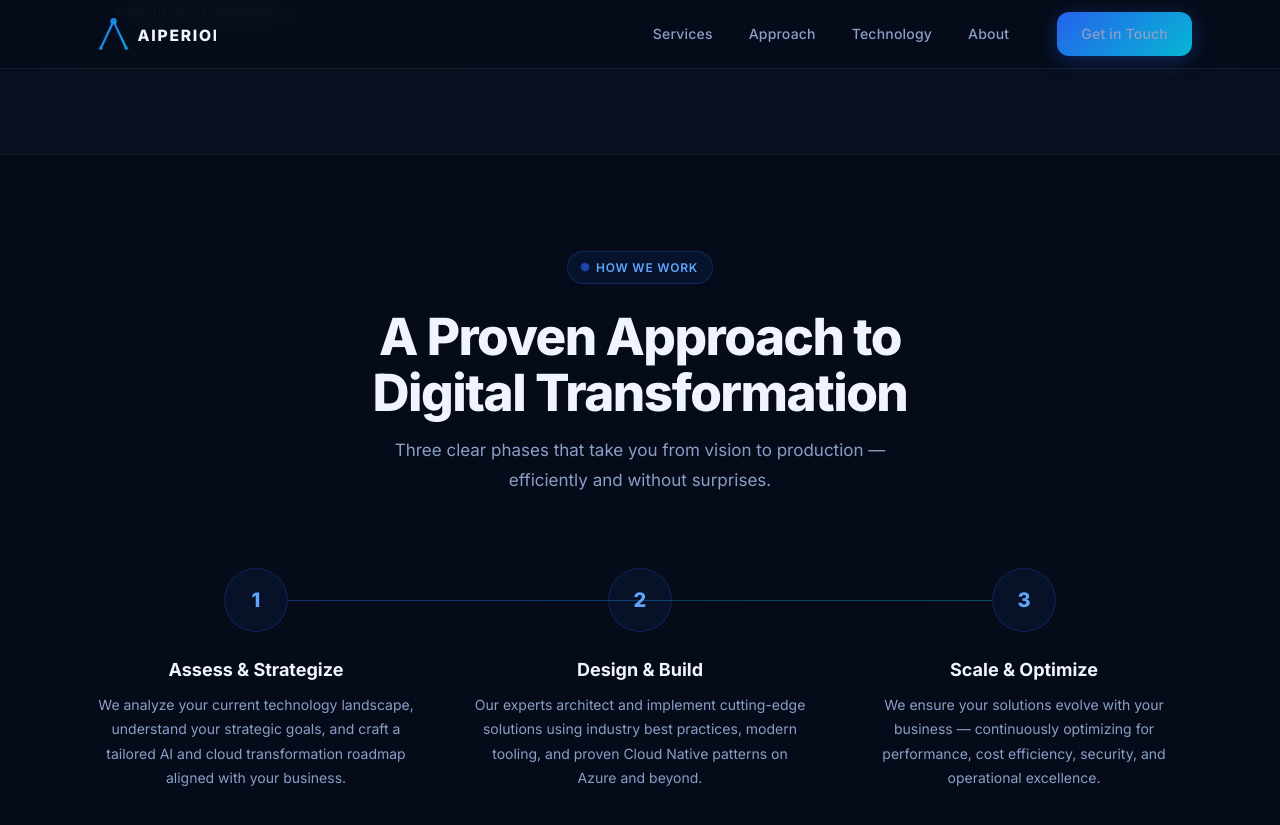
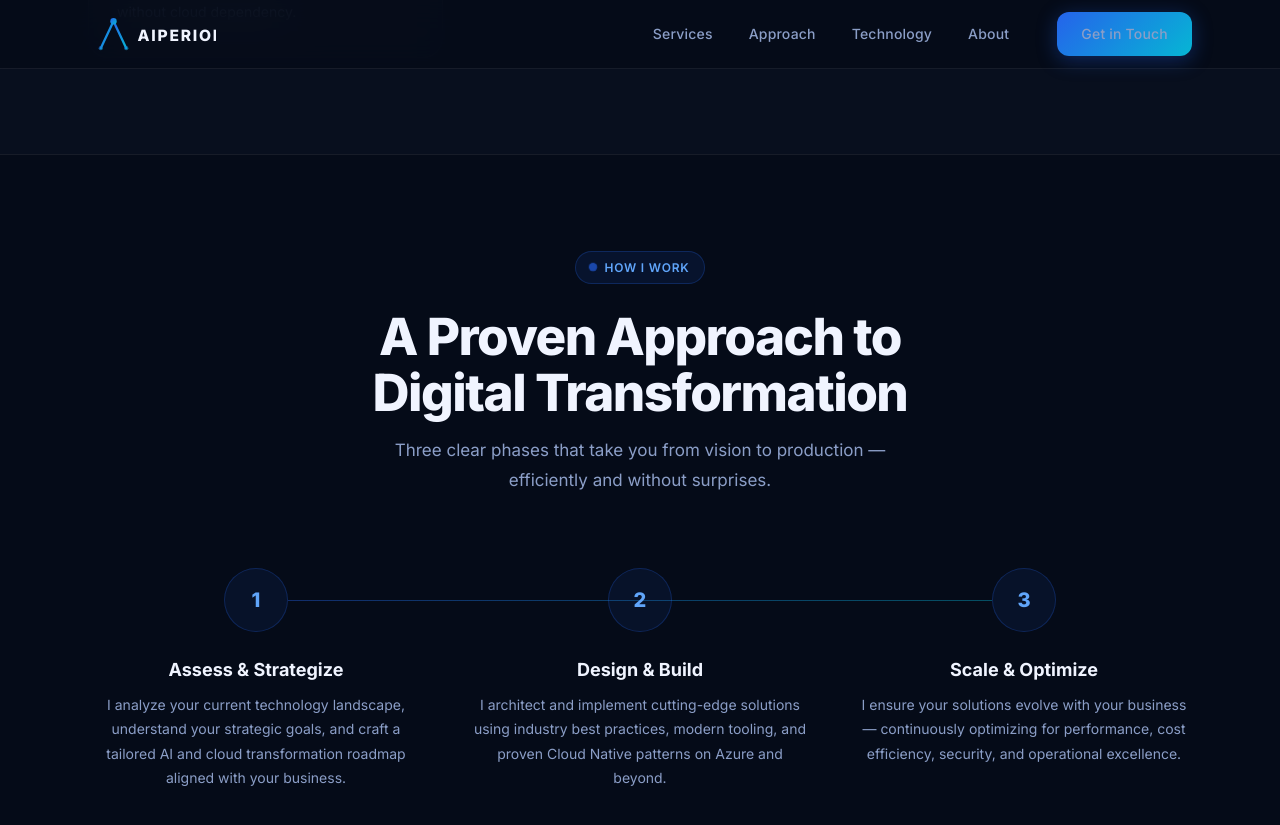
Before and after one commit to AIperion/aiperion.github.io, a Jekyll site: the page built from docs/index.html, in a window 1280 px wide and 900 px high, scrolled down 2231 px. Shown: the top 825 px of the window. Built offline with Jekyll 4.4.1, drawn with Linux system fonts in a browser that asks for light colours; some of the changed text lies outside the part shown.

Commit message:
fix: replace all team/plural language with solo first-person formulations
Co-authored-by: hoffe86 <5873390+hoffe86@users.noreply.github.com>

```diff
--- a/docs/index.html
+++ b/docs/index.html
@@ -1,7 +1,7 @@
 ---
 layout: default
 title: AI & Cloud Consulting
-description: "AIPERION empowers organizations to harness the transformative power of AI and modern cloud technologies. We design, build, and scale AI-enhanced solutions on Microsoft Azure and beyond."
+description: "AIPERION empowers organizations to harness the transformative power of AI and modern cloud technologies. I design, build, and scale AI-enhanced solutions on Microsoft Azure and beyond."
 ---
 
 <!-- ============================================================
@@ -79,7 +79,7 @@ description: "AIPERION empowers organizations to harness the transformative powe
 
       <p class="hero-description">
         AIPERION empowers organizations to harness the transformative power of AI
-        and modern cloud technologies. We design, build, and scale AI-enhanced
+        and modern cloud technologies. I design, build, and scale AI-enhanced
         solutions on Microsoft Azure and beyond.
       </p>
 
@@ -104,10 +104,10 @@ description: "AIPERION empowers organizations to harness the transformative powe
 <section class="services" id="services" aria-labelledby="services-heading">
   <div class="container">
     <div class="section-header">
-      <span class="badge"><span class="badge-dot"></span>What We Do</span>
+      <span class="badge"><span class="badge-dot"></span>What I Do</span>
       <h2 id="services-heading">AI &amp; Cloud Services<br>Built for the Future</h2>
       <p>
-        From strategy to implementation, we deliver end-to-end consulting
+        From strategy to implementation, I deliver end-to-end consulting
         to accelerate your AI and cloud transformation.
       </p>
     </div>
@@ -189,7 +189,7 @@ description: "AIPERION empowers organizations to harness the transformative powe
 <section class="approach" id="approach" aria-labelledby="approach-heading">
   <div class="container">
     <div class="section-header">
-      <span class="badge"><span class="badge-dot"></span>How We Work</span>
+      <span class="badge"><span class="badge-dot"></span>How I Work</span>
       <h2 id="approach-heading">A Proven Approach to<br>Digital Transformation</h2>
       <p>Three clear phases that take you from vision to production — efficiently and without surprises.</p>
     </div>
@@ -199,19 +199,19 @@ description: "AIPERION empowers organizations to harness the transformative powe
       <div class="approach-step">
         <div class="step-num">1</div>
         <h3>Assess &amp; Strategize</h3>
-        <p>We analyze your current technology landscape, understand your strategic goals, and craft a tailored AI and cloud transformation roadmap aligned with your business.</p>
+        <p>I analyze your current technology landscape, understand your strategic goals, and craft a tailored AI and cloud transformation roadmap aligned with your business.</p>
       </div>
 
       <div class="approach-step">
         <div class="step-num">2</div>
         <h3>Design &amp; Build</h3>
-        <p>Our experts architect and implement cutting-edge solutions using industry best practices, modern tooling, and proven Cloud Native patterns on Azure and beyond.</p>
+        <p>I architect and implement cutting-edge solutions using industry best practices, modern tooling, and proven Cloud Native patterns on Azure and beyond.</p>
       </div>
 
       <div class="approach-step">
         <div class="step-num">3</div>
         <h3>Scale &amp; Optimize</h3>
-        <p>We ensure your solutions evolve with your business — continuously optimizing for performance, cost efficiency, security, and operational excellence.</p>
+        <p>I ensure your solutions evolve with your business — continuously optimizing for performance, cost efficiency, security, and operational excellence.</p>
       </div>
 
     </div>
@@ -225,7 +225,7 @@ description: "AIPERION empowers organizations to harness the transformative powe
   <div class="container">
     <div class="section-header">
       <h2 id="tech-heading">Technology Stack</h2>
-      <p>We leverage best-in-class platforms and tools to build reliable, scalable, and future-proof solutions.</p>
+      <p>I leverage best-in-class platforms and tools to build reliable, scalable, and future-proof solutions.</p>
     </div>
 
     <div class="tech-grid">
@@ -344,13 +344,13 @@ description: "AIPERION empowers organizations to harness the transformative powe
           like Cloud Native technologies.
         </p>
         <p>
-          We combine deep technical expertise with strategic consulting capabilities
-          to deliver measurable, lasting business value. Our approach is pragmatic
-          and results-driven — we don't just advise, we build alongside you.
+          I combine deep technical expertise with strategic consulting capabilities
+          to deliver measurable, lasting business value. My approach is pragmatic
+          and results-driven — I don't just advise, I build alongside you.
         </p>
         <p>
-          Every solution we create is designed to be scalable, secure, and fully
-          aligned with your long-term business goals. We believe the AI era is not
+          Every solution I create is designed to be scalable, secure, and fully
+          aligned with your long-term business goals. I believe the AI era is not
           a distant future — it's happening now, and the right partner makes all
           the difference.
         </p>
@@ -368,7 +368,7 @@ description: "AIPERION empowers organizations to harness the transformative powe
             </svg>
             Connect on LinkedIn
           </a>
-          <a href="#contact" class="btn btn-primary">Work with Us</a>
+          <a href="#contact" class="btn btn-primary">Work with Me</a>
         </div>
       </div>
 
@@ -378,7 +378,7 @@ description: "AIPERION empowers organizations to harness the transformative powe
             <span class="founder-avatar-text">CH</span>
           </div>
           <div class="founder-name">Christoph H.</div>
-          <div class="founder-role">Founder &amp; CEO, AIPERION</div>
+          <div class="founder-role">Founder &amp; Principal Consultant, AIPERION</div>
 
           <p class="founder-bio">
             Cloud Solutions Architect and AI strategist with extensive experience delivering
```
